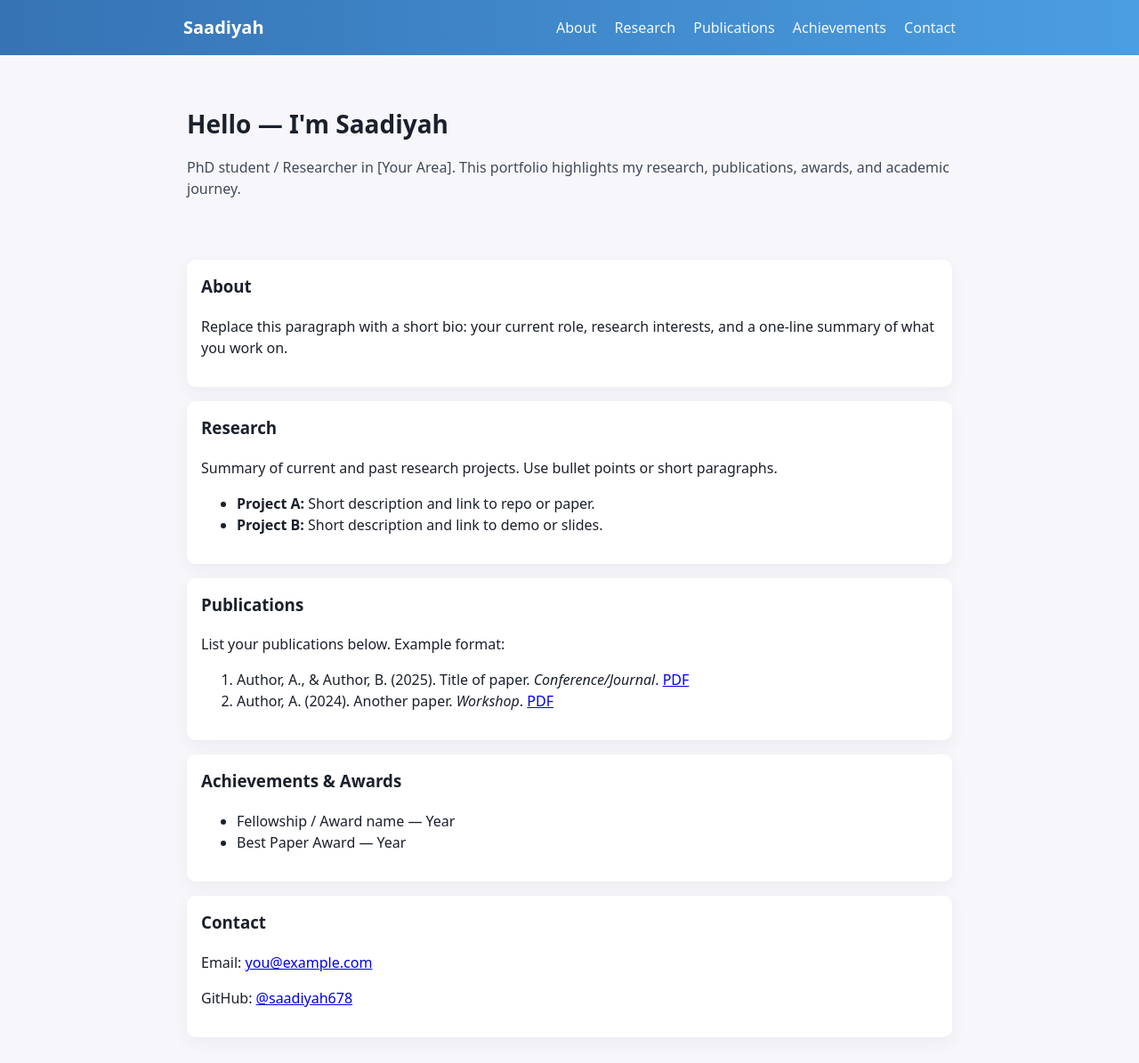
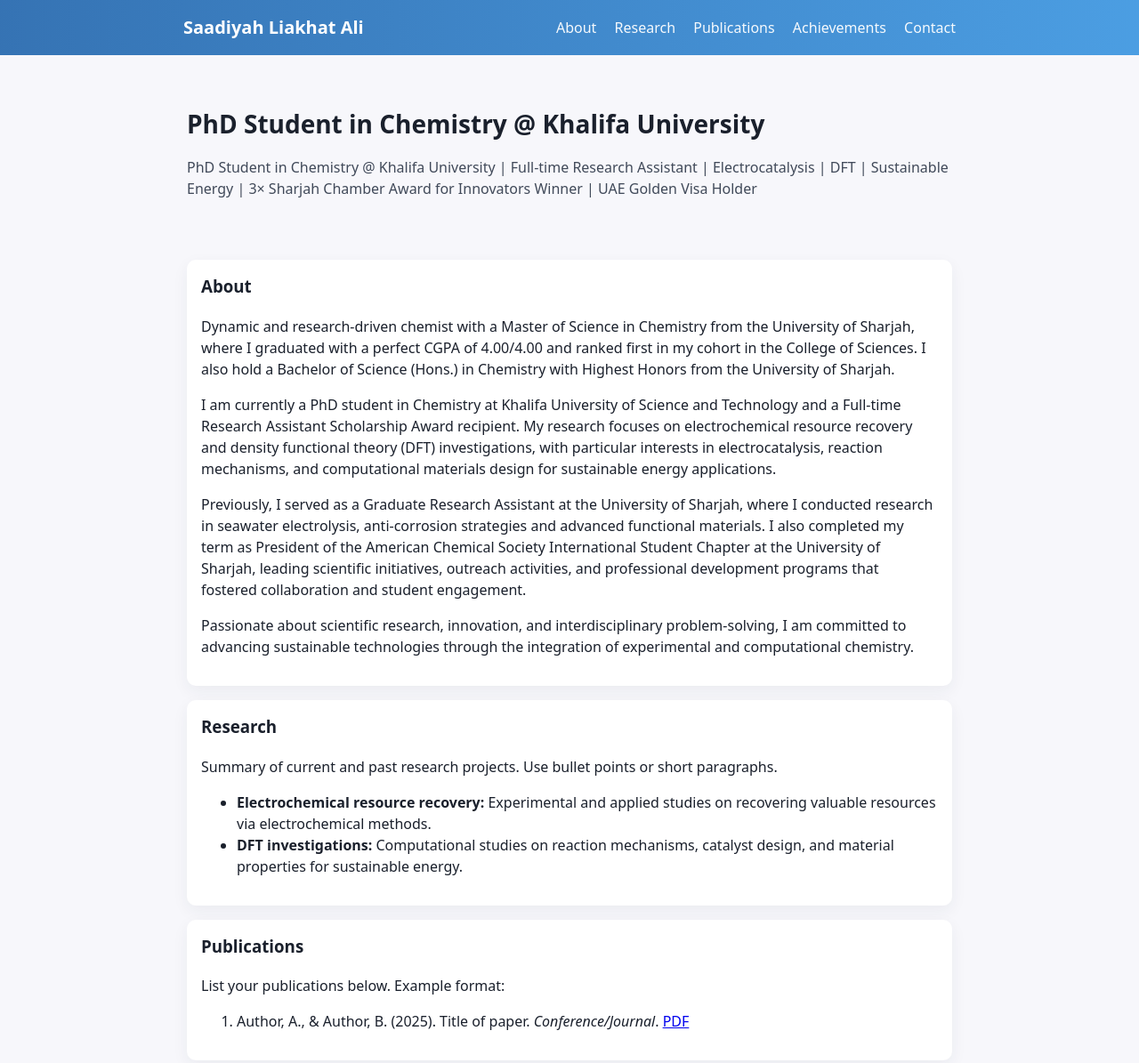
Before and after one commit to saadiyah678/saadiyah678.github.io, a plain HTML site: page index.html in a window 1280 px wide. Shown: the top 1195 px of the page at 89% size. Drawn offline with Linux system fonts and the light colour scheme.

Commit message:
Update homepage: add full name, professional title, and detailed bio

```diff
--- a/index.html
+++ b/index.html
@@ -3,14 +3,14 @@
 <head>
   <meta charset="utf-8" />
   <meta name="viewport" content="width=device-width, initial-scale=1" />
-  <title>Saadiyah — Research & Portfolio</title>
-  <meta name="description" content="Personal portfolio featuring research, publications, achievements, awards, and academic journey." />
+  <title>Saadiyah Liakhat Ali — Research & Portfolio</title>
+  <meta name="description" content="Saadiyah Liakhat Ali — PhD Student in Chemistry. Research in electrocatalysis, DFT, and sustainable energy." />
   <link rel="stylesheet" href="/assets/css/styles.css">
 </head>
 <body>
   <header class="site-header">
     <div class="container">
-      <h1 class="site-title">Saadiyah</h1>
+      <h1 class="site-title">Saadiyah Liakhat Ali</h1>
       <nav class="nav">
         <a href="#about">About</a>
         <a href="#research">Research</a>
@@ -23,21 +23,27 @@
 
   <main class="container">
     <section id="hero" class="hero">
-      <h2>Hello — I'm Saadiyah</h2>
-      <p class="lead">PhD student / Researcher in [Your Area]. This portfolio highlights my research, publications, awards, and academic journey.</p>
+      <h2>PhD Student in Chemistry @ Khalifa University</h2>
+      <p class="lead">PhD Student in Chemistry @ Khalifa University | Full-time Research Assistant | Electrocatalysis | DFT | Sustainable Energy | 3× Sharjah Chamber Award for Innovators Winner | UAE Golden Visa Holder</p>
     </section>
 
     <section id="about" class="card">
       <h3>About</h3>
-      <p>Replace this paragraph with a short bio: your current role, research interests, and a one-line summary of what you work on.</p>
+      <p>Dynamic and research-driven chemist with a Master of Science in Chemistry from the University of Sharjah, where I graduated with a perfect CGPA of 4.00/4.00 and ranked first in my cohort in the College of Sciences. I also hold a Bachelor of Science (Hons.) in Chemistry with Highest Honors from the University of Sharjah.</p>
+
+      <p>I am currently a PhD student in Chemistry at Khalifa University of Science and Technology and a Full-time Research Assistant Scholarship Award recipient. My research focuses on electrochemical resource recovery and density functional theory (DFT) investigations, with particular interests in electrocatalysis, reaction mechanisms, and computational materials design for sustainable energy applications.</p>
+
+      <p>Previously, I served as a Graduate Research Assistant at the University of Sharjah, where I conducted research in seawater electrolysis, anti-corrosion strategies and advanced functional materials. I also completed my term as President of the American Chemical Society International Student Chapter at the University of Sharjah, leading scientific initiatives, outreach activities, and professional development programs that fostered collaboration and student engagement.</p>
+
+      <p>Passionate about scientific research, innovation, and interdisciplinary problem-solving, I am committed to advancing sustainable technologies through the integration of experimental and computational chemistry.</p>
     </section>
 
     <section id="research" class="card">
       <h3>Research</h3>
       <p>Summary of current and past research projects. Use bullet points or short paragraphs.</p>
       <ul>
-        <li><strong>Project A:</strong> Short description and link to repo or paper.</li>
-        <li><strong>Project B:</strong> Short description and link to demo or slides.</li>
+        <li><strong>Electrochemical resource recovery:</strong> Experimental and applied studies on recovering valuable resources via electrochemical methods.</li>
+        <li><strong>DFT investigations:</strong> Computational studies on reaction mechanisms, catalyst design, and material properties for sustainable energy.</li>
       </ul>
     </section>
 
@@ -45,16 +51,15 @@
       <h3>Publications</h3>
       <p>List your publications below. Example format:</p>
       <ol>
-        <li>Author, A., & Author, B. (2025). Title of paper. <em>Conference/Journal</em>. <a href="#">PDF</a></li>
-        <li>Author, A. (2024). Another paper. <em>Workshop</em>. <a href="#">PDF</a></li>
+        <li>Author, A., &amp; Author, B. (2025). Title of paper. <em>Conference/Journal</em>. <a href="#">PDF</a></li>
       </ol>
     </section>
 
     <section id="achievements" class="card">
       <h3>Achievements & Awards</h3>
       <ul>
-        <li>Fellowship / Award name — Year</li>
-        <li>Best Paper Award — Year</li>
+        <li>3× Sharjah Chamber Award for Innovators — Winner</li>
+        <li>UAE Golden Visa Holder</li>
       </ul>
     </section>
 
```
